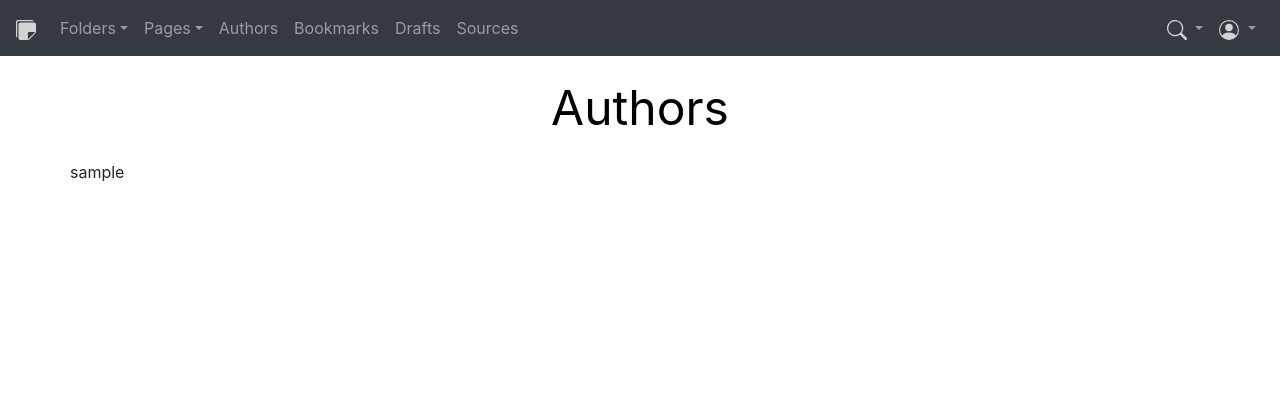
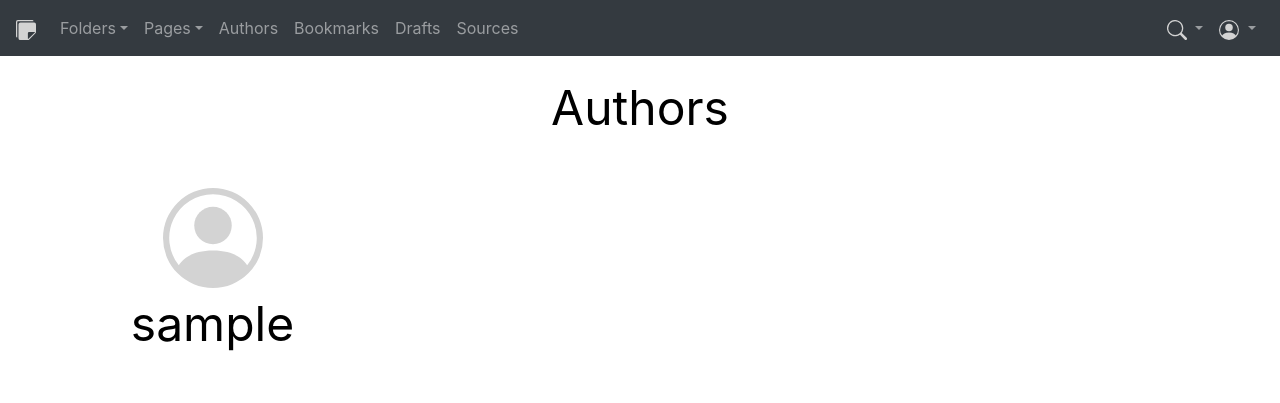
Before and after one commit to misterrager8/Notes-Repo, a Flask app: page /authors in a window 1280 px wide. Shown: the top 403 px of the page. Run offline with Flask 2, Linux system fonts and the light colour scheme; a user stored in the database is signed in; tables that the repository leaves empty hold one stand-in row (values such as "Sample post"); some libraries are stand-ins or nearby versions.

Commit message:
New macros: github_icon, author_card

```diff
--- a/modules/templates/macros.html
+++ b/modules/templates/macros.html
@@ -206,6 +206,23 @@
 </svg>
 {% endmacro %}
 
+<!--GitHub Icon-->
+{% macro github_icon(size=20, color='gray') %}
+<svg xmlns="http://www.w3.org/2000/svg" width="{{ size }}" height="{{ size }}" fill="{{ color }}" class="bi bi-github" viewBox="0 0 16 16">
+  <path d="M8 0C3.58 0 0 3.58 0 8c0 3.54 2.29 6.53 5.47 7.59.4.07.55-.17.55-.38 0-.19-.01-.82-.01-1.49-2.01.37-2.53-.49-2.69-.94-.09-.23-.48-.94-.82-1.13-.28-.15-.68-.52-.01-.53.63-.01 1.08.58 1.23.82.72 1.21 1.87.87 2.33.66.07-.52.28-.87.51-1.07-1.78-.2-3.64-.89-3.64-3.95 0-.87.31-1.59.82-2.15-.08-.2-.36-1.02.08-2.12 0 0 .67-.21 2.2.82.64-.18 1.32-.27 2-.27.68 0 1.36.09 2 .27 1.53-1.04 2.2-.82 2.2-.82.44 1.1.16 1.92.08 2.12.51.56.82 1.27.82 2.15 0 3.07-1.87 3.75-3.65 3.95.29.25.54.73.54 1.48 0 1.07-.01 1.93-.01 2.2 0 .21.15.46.55.38A8.012 8.012 0 0 0 16 8c0-4.42-3.58-8-8-8z"/>
+</svg>
+{% endmacro %}
+
+<!--Author Card-->
+{% macro author_card(author) %}
+<div class="card border-0 col-3">
+  {% call unstyled_link(class='card-body text-center m-2 rounded') %}
+  {{ user_icon(size=100) }}
+  {{ paragraph(author.username) }}
+  {% endcall %}
+</div>
+{% endmacro %}
+
 <!--Page Options Panel-->
 {% macro page_options(page) %}
 <span>
--- a/modules/templates/users/authors.html
+++ b/modules/templates/users/authors.html
@@ -7,7 +7,7 @@
   {{ macros.paragraph('Authors', class='m-3 text-center') }}
   <div class="row">
     {% for i in authors %}
-    {{ i.username }}
+    {{ macros.author_card(i) }}
     {% endfor %}
   </div>
 </div>
```
